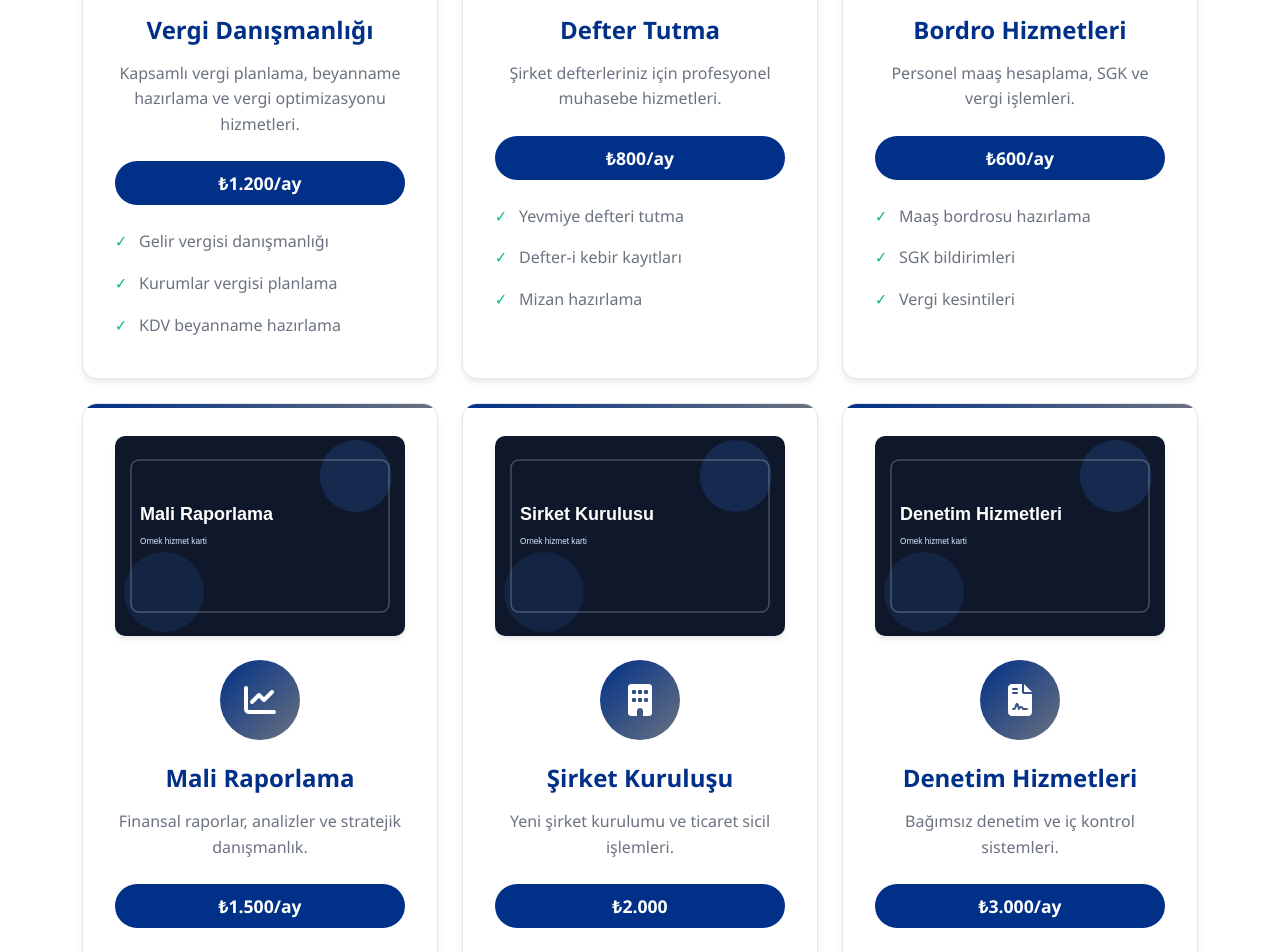
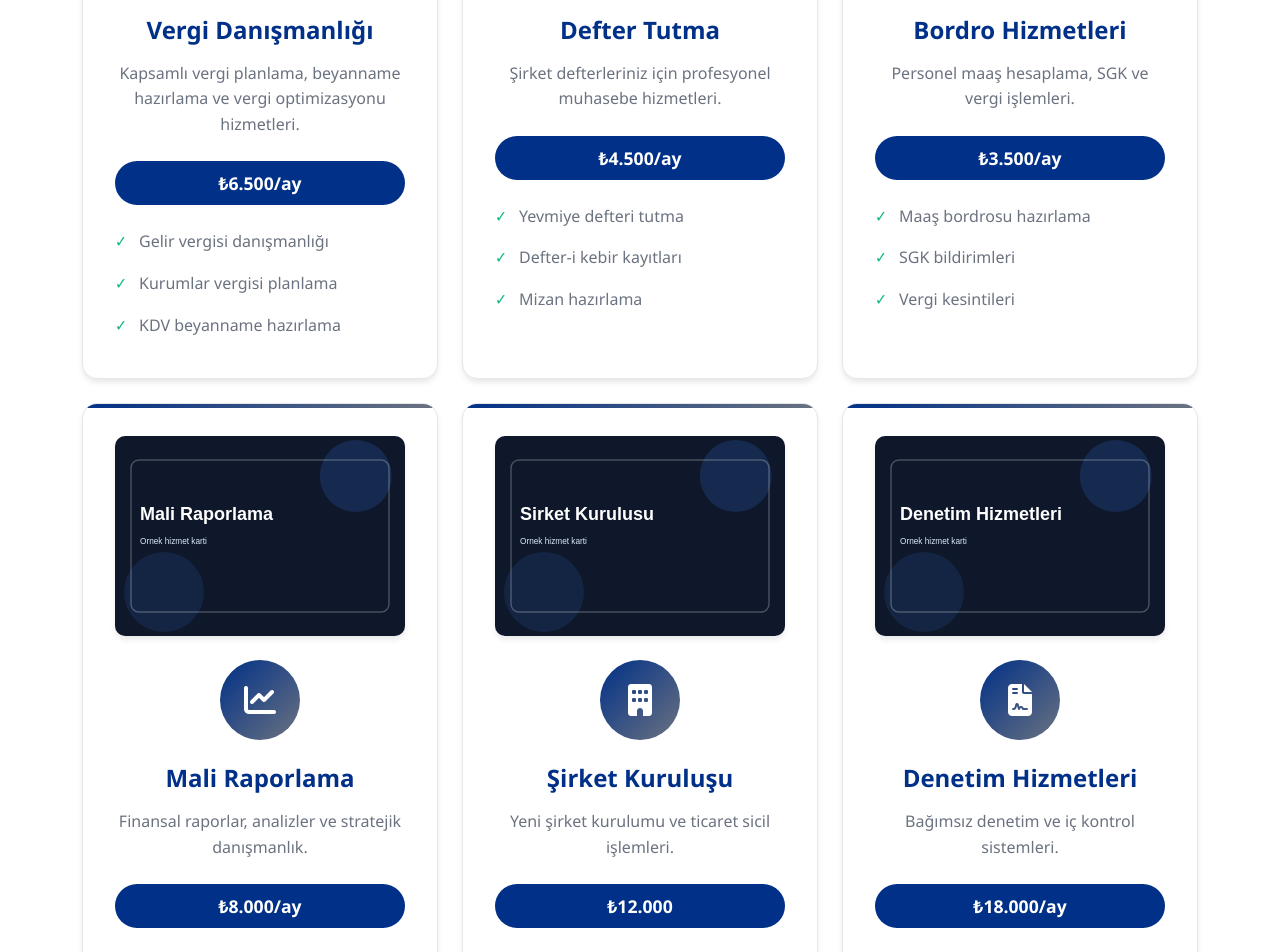
Before and after one commit to ak-hosting/ak-accounting, a website: page index.html in a window 1280 px wide. Shown: the part 1840-2792 px from the top of the page. Drawn offline with nearby package versions, Linux system fonts and the light colour scheme.

Commit message:
update prices

```diff
--- a/index.html
+++ b/index.html
@@ -137,7 +137,7 @@
                         </div>
                         <h4>Vergi Danışmanlığı</h4>
                         <p>Kapsamlı vergi planlama, beyanname hazırlama ve vergi optimizasyonu hizmetleri.</p>
-                        <div class="service-price">₺1.200/ay</div>
+                        <div class="service-price">₺6.500/ay</div>
                         <ul class="service-features">
                             <li>Gelir vergisi danışmanlığı</li>
                             <li>Kurumlar vergisi planlama</li>
@@ -155,7 +155,7 @@
                         </div>
                         <h4>Defter Tutma</h4>
                         <p>Şirket defterleriniz için profesyonel muhasebe hizmetleri.</p>
-                        <div class="service-price">₺800/ay</div>
+                        <div class="service-price">₺4.500/ay</div>
                         <ul class="service-features">
                             <li>Yevmiye defteri tutma</li>
                             <li>Defter-i kebir kayıtları</li>
@@ -173,7 +173,7 @@
                         </div>
                         <h4>Bordro Hizmetleri</h4>
                         <p>Personel maaş hesaplama, SGK ve vergi işlemleri.</p>
-                        <div class="service-price">₺600/ay</div>
+                        <div class="service-price">₺3.500/ay</div>
                         <ul class="service-features">
                             <li>Maaş bordrosu hazırlama</li>
                             <li>SGK bildirimleri</li>
@@ -191,7 +191,7 @@
                         </div>
                         <h4>Mali Raporlama</h4>
                         <p>Finansal raporlar, analizler ve stratejik danışmanlık.</p>
-                        <div class="service-price">₺1.500/ay</div>
+                        <div class="service-price">₺8.000/ay</div>
                         <ul class="service-features">
                             <li>Finansal tablolar</li>
                             <li>Nakit akışı analizi</li>
@@ -209,7 +209,7 @@
                         </div>
                         <h4>Şirket Kuruluşu</h4>
                         <p>Yeni şirket kurulumu ve ticaret sicil işlemleri.</p>
-                        <div class="service-price">₺2.000</div>
+                        <div class="service-price">₺12.000</div>
                         <ul class="service-features">
                             <li>Şirket türü seçimi</li>
                             <li>Vergi dairesi kayıt</li>
@@ -227,7 +227,7 @@
                         </div>
                         <h4>Denetim Hizmetleri</h4>
                         <p>Bağımsız denetim ve iç kontrol sistemleri.</p>
-                        <div class="service-price">₺3.000/ay</div>
+                        <div class="service-price">₺18.000/ay</div>
                         <ul class="service-features">
                             <li>İç denetim raporları</li>
                             <li>Uyumluluk kontrolü</li>
```
